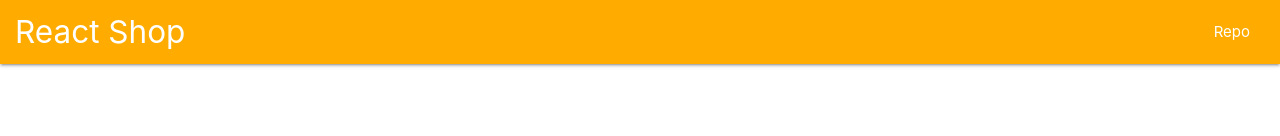
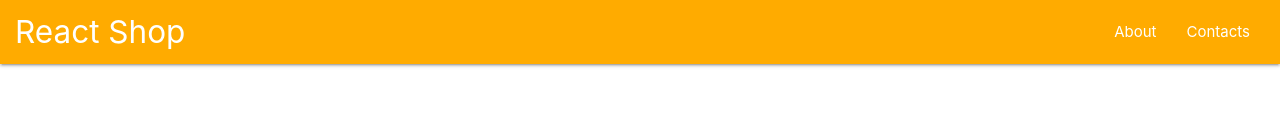
Before and after one commit to xshevska/project-react-food, a React (Create React App) app: page / in a window 1280 px wide. Shown: the top 136 px of the page. Built offline with nearby package versions, Linux system fonts and the light colour scheme.

Commit message:
Component Link

```diff
--- a/src/App.js
+++ b/src/App.js
@@ -9,9 +9,10 @@
 
 function App() {
     return <>
-        <Header/>
-        <main className = "container content">
-            <Router>
+        <Router>
+            <Header/>
+            <main className = "container content">
+
                 <Switch>
                     {/*exact path*/}
                     <Route exact path = "/" component = {Home}/>
@@ -20,11 +21,9 @@
                     <Route component = {NotFound}/>
                 </Switch>
 
-
-            </Router>
-        </main>
-
-        <Footer/>
+            </main>
+            <Footer/>
+        </Router>
     </>;
 }
 
--- a/src/components/Header.jsx
+++ b/src/components/Header.jsx
@@ -1,13 +1,19 @@
+import {Link} from 'react-router-dom'
+
 function Header() {
     return (
         <nav className = "amber accent-4">
             <div className = "nav-wrapper">
-                <a href = "#" className = "brand-logo">
+                <Link to = "/" className = "brand-logo">
                     React Shop
-                </a>
+                </Link>
                 <ul id = "nav-mobile" className = "right hide-on-med-and-down">
                     <li>
-                        <a href = "#">Repo</a>
+                        <Link to = "/about">About</Link>
+                    </li>
+
+                    <li>
+                        <Link to = "/contacts">Contacts</Link>
                     </li>
                 </ul>
             </div>
```
